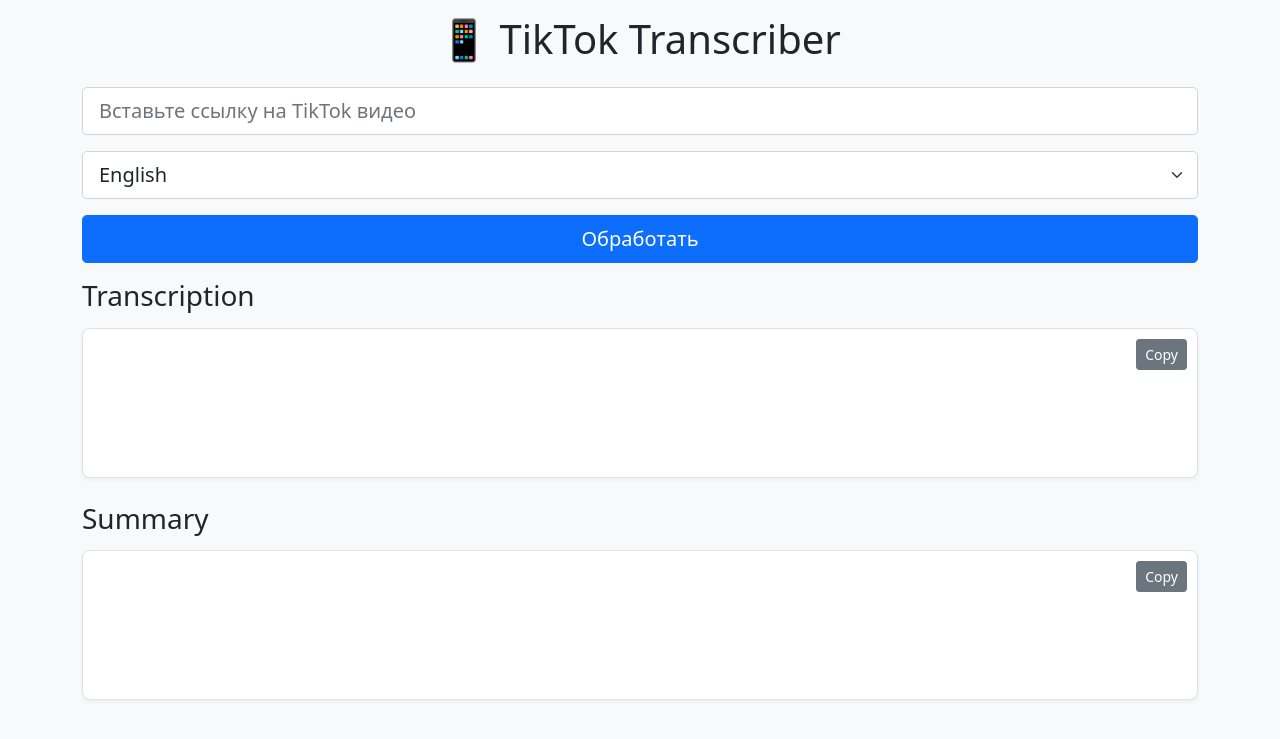
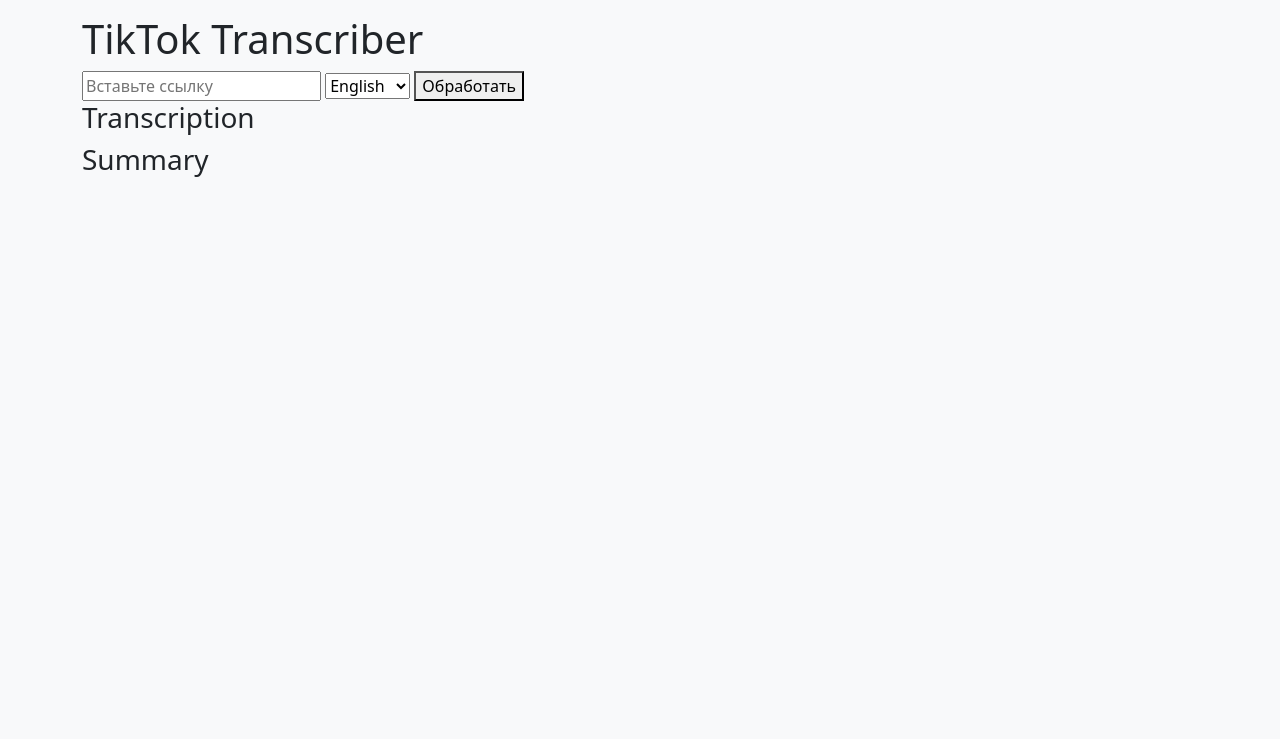
Before and after one commit to tikserziku/TikTok-Transcriber, a FastAPI app: page / in a window 1280 px wide. Shown: the top 739 px of the page. Run offline with FastAPI, Linux system fonts and the light colour scheme.

Commit message:
Update index.html

```diff
--- a/templates/index.html
+++ b/templates/index.html
@@ -5,64 +5,45 @@
     <meta name="viewport" content="width=device-width, initial-scale=1.0">
     <link href="https://cdn.jsdelivr.net/npm/bootstrap@5.1.3/dist/css/bootstrap.min.css" rel="stylesheet">
     <link href="/static/css/style.css" rel="stylesheet">
+    <style>
+      /* Your existing CSS */
+      #progress-container { /* Add styles to initially hide progress bars */
+          display: none;
+      }
+    </style>
 </head>
 <body>
     <div class="container">
-        <h1 class="mb-4 text-center">📱 TikTok Transcriber</h1>
+        <h1>TikTok Transcriber</h1>
 
-        <!-- URL Input -->
-        <div class="mb-3">
-            <input type="text" id="tiktokUrl" class="form-control form-control-lg"
-                placeholder="Вставьте ссылку на TikTok видео">
-        </div>
+        <input type="text" id="tiktokUrl" placeholder="Вставьте ссылку">
+        <select id="language">
+            <option value="en">English</option>
+            <option value="ru">Русский</option>
+            <option value="lt">Lietuvių</option>
+        </select>
+        <button onclick="processVideo()">Обработать</button>
 
-        <!-- Language Selection and Process Button -->
-        <div class="mb-3">
-            <select id="language" class="form-select form-select-lg mb-3">
-                <option value="en">English</option>
-                <option value="ru">Русский</option>
-                <option value="lt">Lietuvių</option>
-            </select>
-            <button onclick="processVideo()" class="btn btn-primary btn-lg w-100">Обработать</button>
-        </div>
-
-        <!-- Progress Bars -->
-        <div id="progress-container" class="progress-container">
-            <div class="progress-label">Загрузка видео</div>
-            <div class="progress mb-3">
-                <div id="download-progress" class="progress-bar" role="progressbar" style="width: 0%">0%</div>
+        <div id="progress-container">
+            <div class="progress">
+                <div id="combined-progress" class="progress-bar" role="progressbar" style="width: 0%;">0%</div>
             </div>
-
-            <div class="progress-label">Обработка видео</div>
-            <div class="progress mb-3">
-                <div id="process-progress" class="progress-bar bg-success" role="progressbar" style="width: 0%">0%</div>
+            <div class="progress">
+                <div id="transcription-progress" class="progress-bar bg-success" role="progressbar" style="width: 0%;">0%</div>
             </div>
         </div>
 
-        <!-- Results -->
-        <!-- Transcription -->
-        <div class="mb-4">
-            <h3>Transcription</h3>
-            <div id="transcription" class="result-box">
-                <button onclick="copyText('transcription')" class="btn btn-sm btn-secondary copy-btn">
-                    Copy
-                </button>
-                <div class="content"></div>
-            </div>
+        <div id="transcription">
+          <h3>Transcription</h3>
+           <div class="content"></div>
         </div>
 
-        <!-- Summary -->
-        <div class="mb-4">
-            <h3>Summary</h3>
-            <div id="summary" class="result-box">
-                <button onclick="copyText('summary')" class="btn btn-sm btn-secondary copy-btn">
-                    Copy
-                </button>
-                <div class="content"></div>
-            </div>
+        <div id="summary">
+          <h3>Summary</h3>
+           <div class="content"></div>
         </div>
+
     </div>
-
     <script src="/static/js/script.js"></script>
 </body>
 </html>
```
